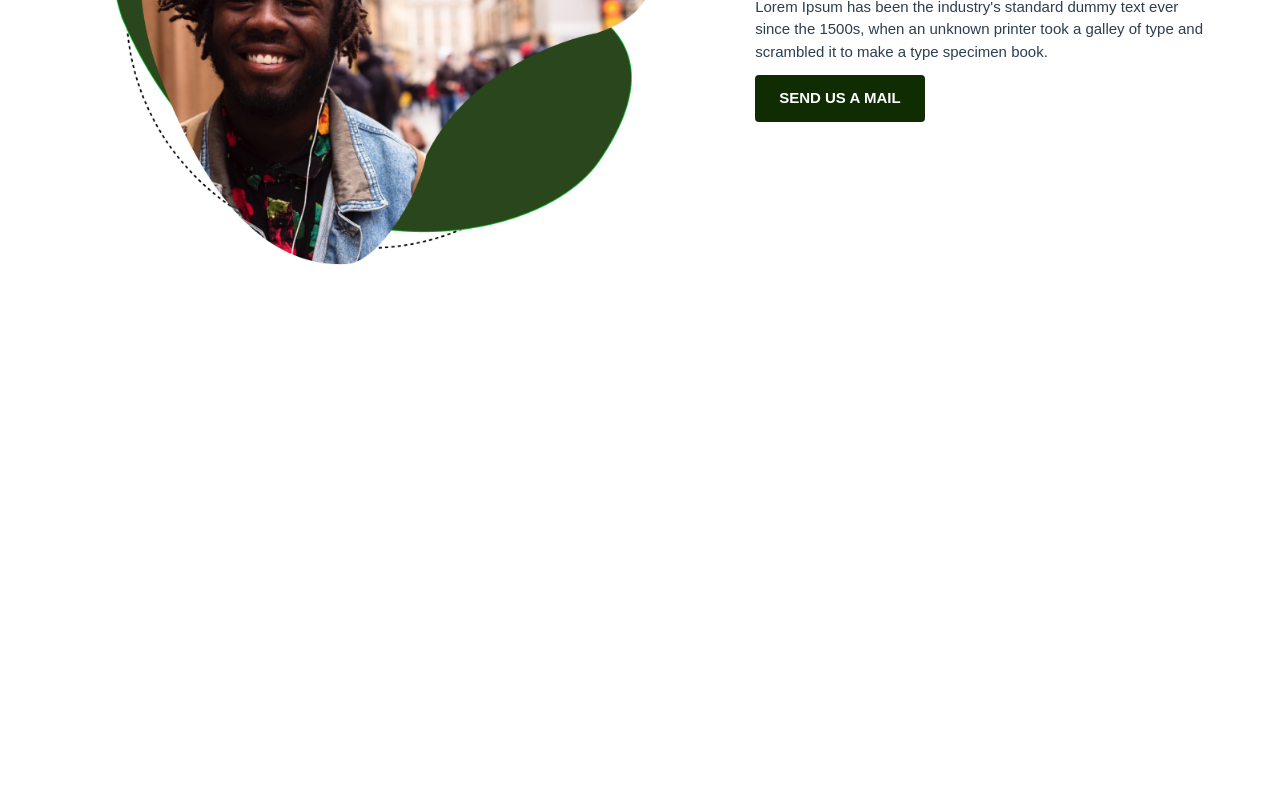
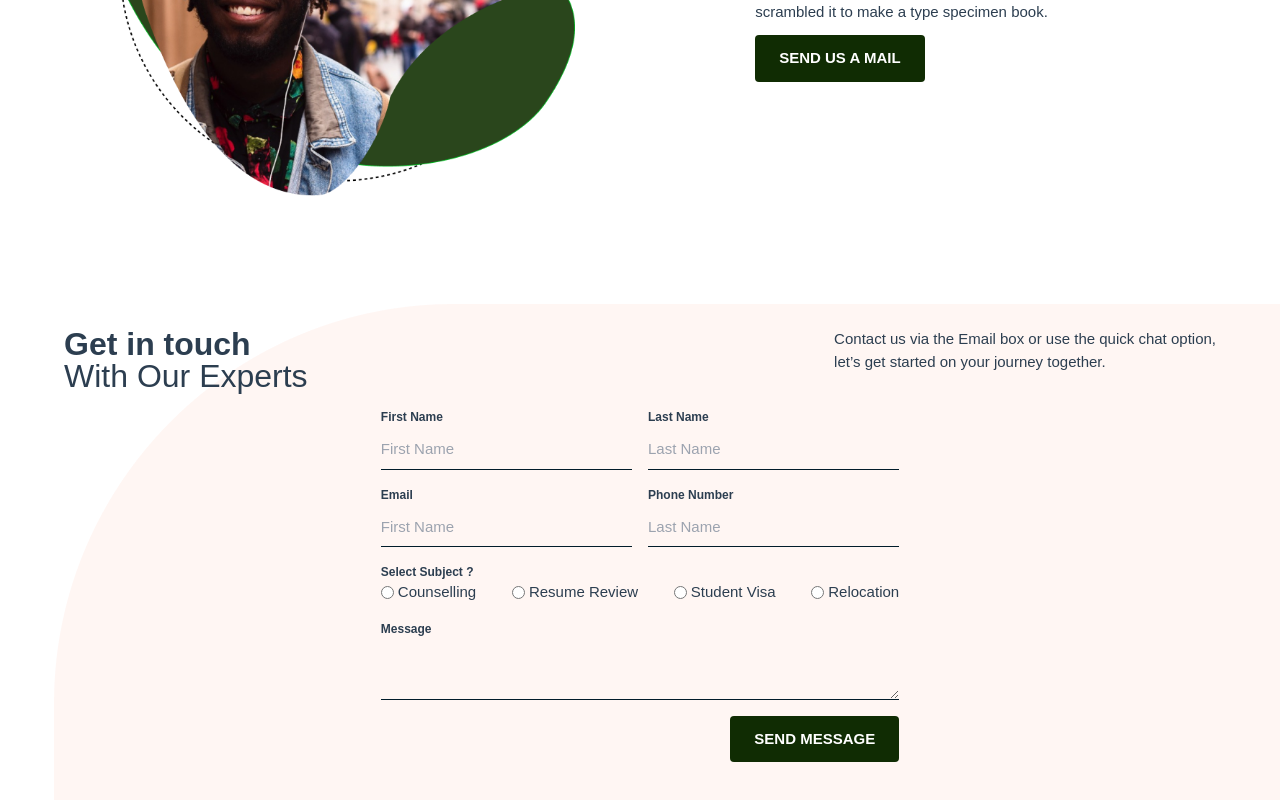
Before and after one commit to trokeibunor/duke-s-empire, a Vue app: page / in a window 1280 px wide. Shown: the part 1610-2410 px from the top of the page. Before the commit the page ends 1995 px from the top, so only its background shows below. Built offline with nearby package versions, Linux system fonts and the light colour scheme; a web font is replaced by a local one.

Commit message:
message box

```diff
--- a/src/components/aboutSection.vue
+++ b/src/components/aboutSection.vue
@@ -37,6 +37,10 @@ section{
         align-items: center;
         .img_holder {
             width: 60%;
+            img {
+                width: 90%;
+                height: 90%;
+            }
         }
         .text_holder {
             width: 40%;
--- /dev/null
+++ b/src/components/messageSection.vue
@@ -0,0 +1,170 @@
+<template>
+    <section>
+        <div class="content">
+            <div class="top_row">
+                <div class="l_text">
+                    <h3>Get in touch</h3>
+                    <h3>With Our Experts</h3>
+                </div>
+                <div class="r_text">
+                    <p>Contact us  via the Email box or use the quick chat option, <br> let’s get started on your journey together.</p>
+                </div>
+            </div>
+            <div class="form">
+                <div class="form-row">
+                    <div class="form-control">
+                        <div class="label">First Name</div>
+                        <div class="input">
+                            <input type="text" placeholder="First Name">
+                        </div>
+                    </div>
+                    <div class="form-control">
+                        <div class="label">Last Name</div>
+                        <div class="input">
+                            <input type="text" placeholder="Last Name">
+                        </div>
+                    </div>
+                </div>
+                <div class="form-row">
+                    <div class="form-control">
+                        <div class="label">Email</div>
+                        <div class="input">
+                            <input type="email" placeholder="First Name">
+                        </div>
+                    </div>
+                    <div class="form-control">
+                        <div class="label">Phone Number</div>
+                        <div class="input">
+                            <input type="number" placeholder="Last Name">
+                        </div>
+                    </div>
+                </div>
+                <div class="form-radio-control">
+                    <div class="label">
+                        Select Subject ?
+                    </div>
+                    <div class="form-row">
+                        <div class="radio-control">
+                            <input type="radio" name="subject" id="">
+                            <label for="counselling">Counselling</label>
+                        </div>
+                        <div class="radio-control">
+                            <input type="radio" name="subject" id="">
+                            <label for="counselling">Resume Review</label>
+                        </div>
+                        <div class="radio-control">
+                            <input type="radio" name="subject" id="">
+                            <label for="counselling">Student Visa</label>
+                        </div>
+                        <div class="radio-control">
+                            <input type="radio" name="subject" id="">
+                            <label for="counselling">Relocation</label>
+                        </div>
+                    </div>
+                </div>
+                <div class="form-message-control">
+                    <div class="label">
+                        Message
+                    </div>
+                    <textarea name="message" id=""></textarea>
+                </div>
+                <button>SEND MESSAGE</button>
+            </div>
+        </div>
+    </section>
+</template>
+
+<script setup>
+
+</script>
+
+<style lang="scss" scoped>
+section {
+    background-image: url('../assets/images/message_background.png');
+    background-position: right top;
+    background-repeat: no-repeat;
+    padding: 1.5rem 0px;
+    .content {
+        width: 90%;
+        margin: 0 auto;
+        .top_row {
+            display: flex;
+            justify-content: space-between;
+            align-items: flex-start;
+            width: 100%;
+            h3 {
+                    font-size: 32px;
+                    font-weight: 700;
+                    margin: 0;
+                    line-height: 100%;
+                }
+                h3:nth-child(2) {
+                    font-weight: 300;
+                }
+        }
+        .form {
+            width: 45%;
+            margin: 1rem auto;
+            display: flex;
+            gap: 1rem;
+            flex-direction: column;
+            .form-radio-control {
+                .label {
+                    font-size: 0.75rem;
+                    font-weight: 600
+                }
+            }
+            .form-message-control {
+                width: 100%;
+                display: flex;
+                flex-direction: column;
+                .label {
+                    font-size: 0.75rem;
+                    font-weight: 600
+                }
+                textarea {
+                    border-bottom: 1px solid #011C2A;
+                    background-color: #ffffff00;
+                    width: 100%;
+                    padding: 0.5rem 0px;
+                    outline: none;;
+                }
+            }
+            .form-row {
+                width: 100%;
+                display: flex;
+                gap: 1rem;
+                justify-content: space-between;
+                .form-control {
+                    width: 50%;
+                    display: flex;
+                    flex-direction: column;
+                    gap: 0.25rem;
+                    .label {
+                        font-size: 0.75rem;
+                        font-weight: 600
+                    }
+                    input {
+                        border-bottom: 1px solid #011C2A;
+                        background-color: #ffffff00;
+                        width: 100%;
+                        padding: 0.5rem 0px;
+                        outline: none;;
+                    }
+                }
+                .radio-control {
+                    display: flex;
+                    gap: 4px;
+                    align-items: center;
+                    input[type="radio"] {
+                        accent-color: #4CAF4F;
+                    }
+                }
+            }
+            button {
+                align-self: flex-end;
+            }
+        }
+    }
+}
+</style>
--- a/src/views/HomeView.vue
+++ b/src/views/HomeView.vue
@@ -2,6 +2,7 @@
 import NavBar from '../components/NavBar.vue';
 import serviceSection from '../components/serviceSection.vue';
 import aboutSection from '../components/aboutSection.vue';
+import messageSection from '../components/messageSection.vue';
 </script>
 
 <template>
@@ -34,6 +35,7 @@ import aboutSection from '../components/aboutSection.vue';
   </main>
   <serviceSection/>
   <aboutSection/>
+  <messageSection/>
 </template>
 
 <style>
```
Also changed, not shown: src/assets/images/message_background.png (added).
